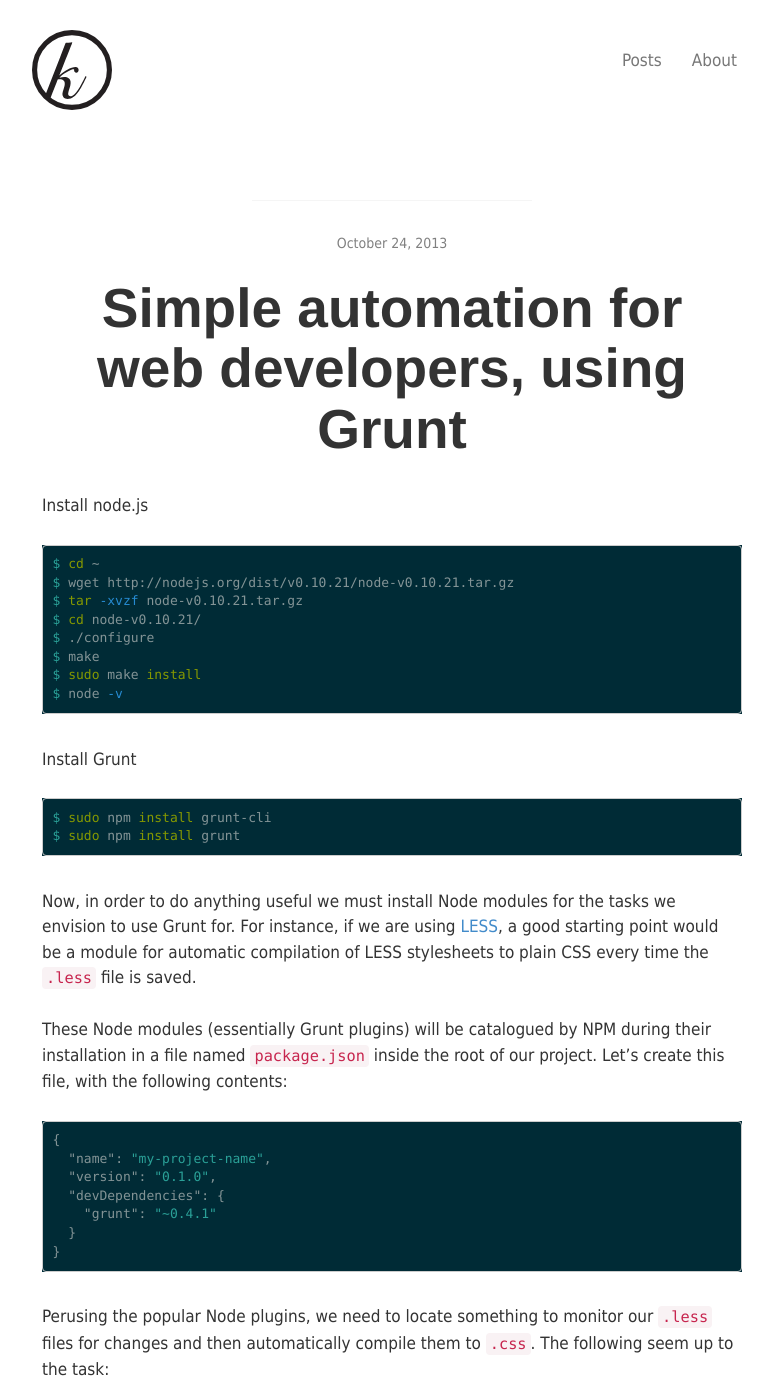
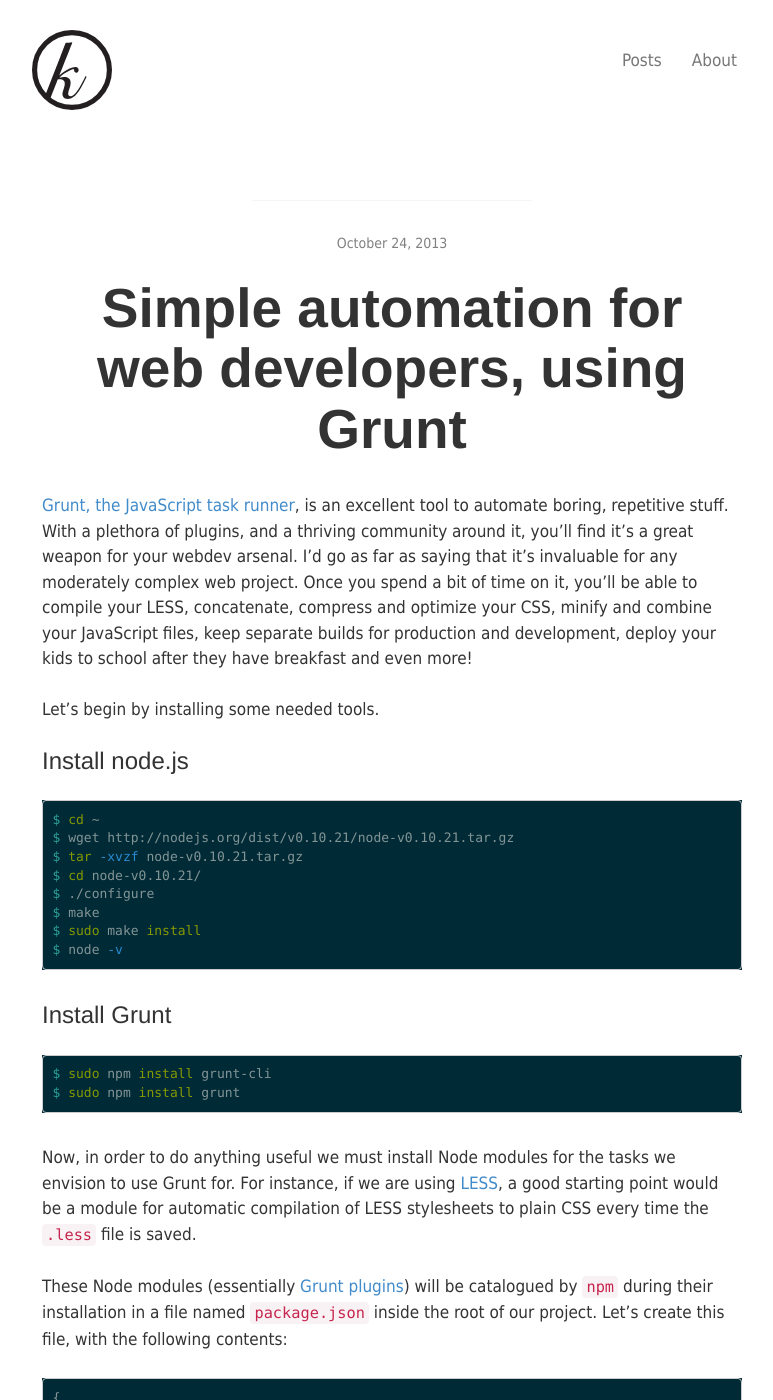
Before and after one commit to ik-fractel/kappataumu.github.com, a Jekyll site: the page built from _posts/2013-10-24-grunt-automate-your-webdev-workflow.md, in a window 1280 px wide and 1400 px high. Shown: the whole window, without its empty margins (248-1021 px from the left). Built offline with Jekyll 4.4.1, drawn with Linux system fonts in a browser that asks for light colours; Markdown is read by kramdown in place of the engine named in the settings.

Commit message:
Updated article

````diff
--- a/_posts/2013-10-24-grunt-automate-your-webdev-workflow.md
+++ b/_posts/2013-10-24-grunt-automate-your-webdev-workflow.md
@@ -2,16 +2,18 @@
 author_twitter: kappataumu
 author: kappataumu
 category: articles
-description: "A very basic introduction to Grunt, automating LESS compilation as files change."
+description: "A very basic introduction to Grunt for web development, automating LESS compilation as files change."
 title: "Simple automation for web developers, using Grunt"
 layout: nouveau_article
 published: true
 ---
 
+[Grunt, the JavaScript task runner](http://gruntjs.com/), is an excellent tool to automate boring, repetitive stuff. With a plethora of plugins, and a thriving community around it, you'll find it's a great weapon for your webdev arsenal. I'd go as far as saying that it's invaluable for any moderately complex web project. Once you spend a bit of time on it, you'll be able to compile your LESS, concatenate, compress and optimize your CSS, minify and combine your JavaScript files, keep separate builds for production and development, deploy your kids to school after they have breakfast and even more!
 
 
+Let's begin by installing some needed tools.
 
-Install node.js
+###Install node.js
 
 ```bash
 $ cd ~
@@ -25,7 +27,7 @@
 ```
 
 
-Install Grunt
+###Install Grunt
 
 ```bash
 $ sudo npm install grunt-cli
@@ -34,7 +36,7 @@
 
 Now, in order to do anything useful we must install Node modules for the tasks we envision to use Grunt for. For instance, if we are using [LESS](http://lesscss.org/), a good starting point would be a module for automatic compilation of LESS stylesheets to plain CSS every time the `.less` file is saved.
 
-These Node modules (essentially Grunt plugins) will be catalogued by NPM during their installation in a file named `package.json` inside the root of our project. Let’s create this file, with the following contents:
+These Node modules (essentially [Grunt plugins](http://gruntjs.com/plugins)) will be catalogued by `npm` during their installation in a file named `package.json` inside the root of our project. Let’s create this file, with the following contents:
 
 ```json
 {
````
